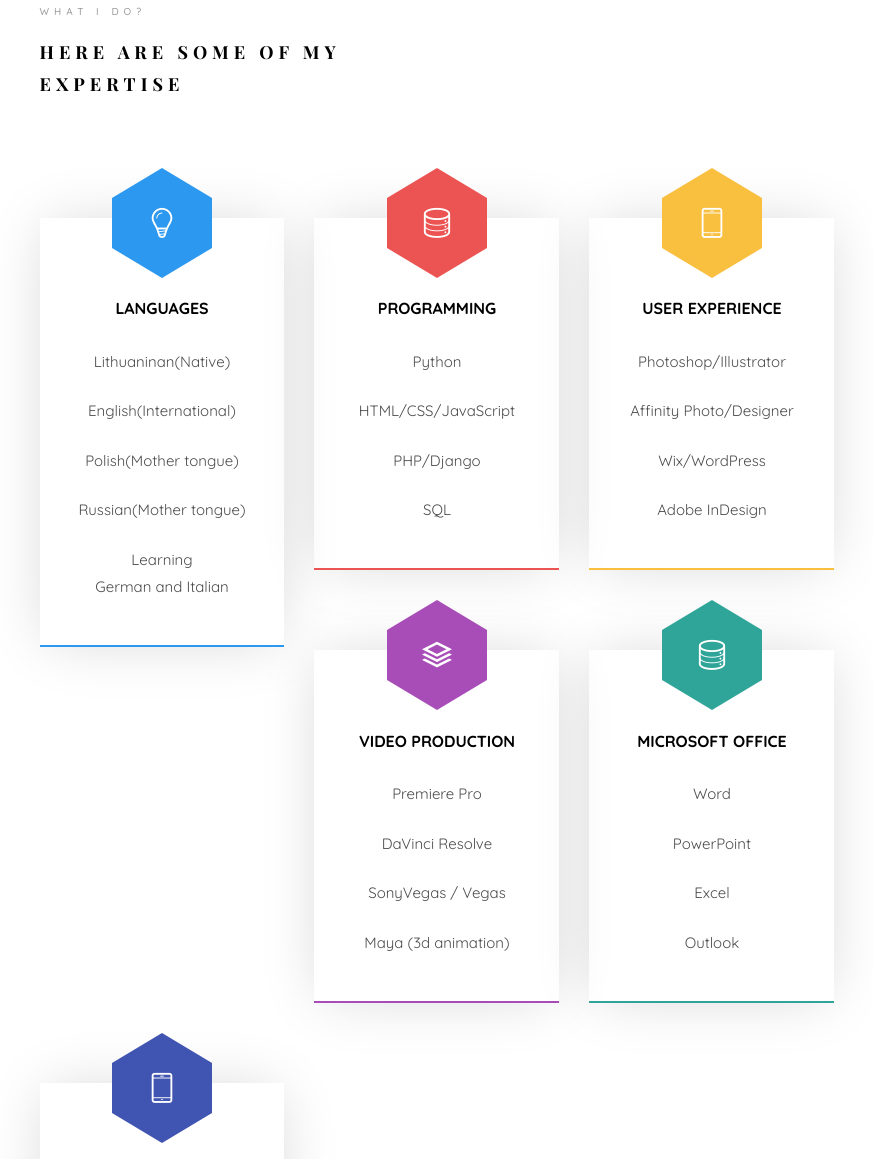
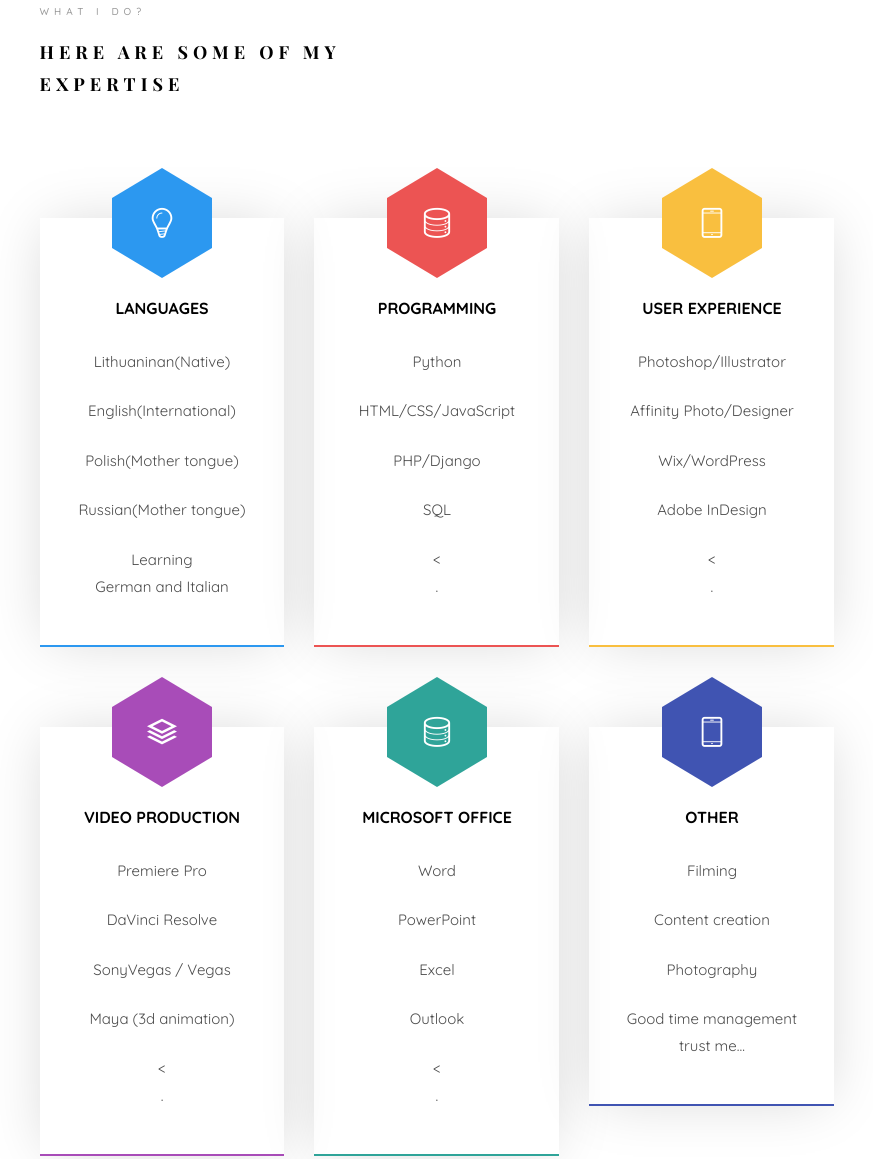
Before and after one commit to ArtPreo/artpreo.github.io, a plain HTML site: page index.html in a window 1280 px wide. Shown: the part 1887-3046 px from the top of the page, without its empty margins (353-1226 px from the left). Drawn offline with nearby package versions, Linux system fonts and the light colour scheme; files whose address does not match are found by name; a web font is replaced by a local one.

Commit message:
Update index.html

```diff
--- a/index.html
+++ b/index.html
@@ -196,6 +196,7 @@
 									<p>HTML/CSS/JavaScript</p>
 									<p>PHP/Django</p>
 									<p>SQL</p>
+									<<p>.</p>
 								</div>
 							</div>
 						</div>
@@ -210,6 +211,7 @@
 									<p>Affinity Photo/Designer</p>
 									<p>Wix/WordPress</p>
 									<p>Adobe InDesign</p>
+									<<p>.</p>
 								</div>
 							</div>
 						</div>
@@ -224,6 +226,7 @@
 									<p>DaVinci Resolve</p>
 									<p>SonyVegas / Vegas</p>
 									<p>Maya (3d animation)</p>
+									<<p>.</p>
 								</div>
 							</div>
 						</div>
@@ -238,6 +241,7 @@
 									<p>PowerPoint</p>
 									<p>Excel</p>
 									<p>Outlook</p>
+									<<p>.</p>
 								</div>
 							</div>
 						</div>
```
